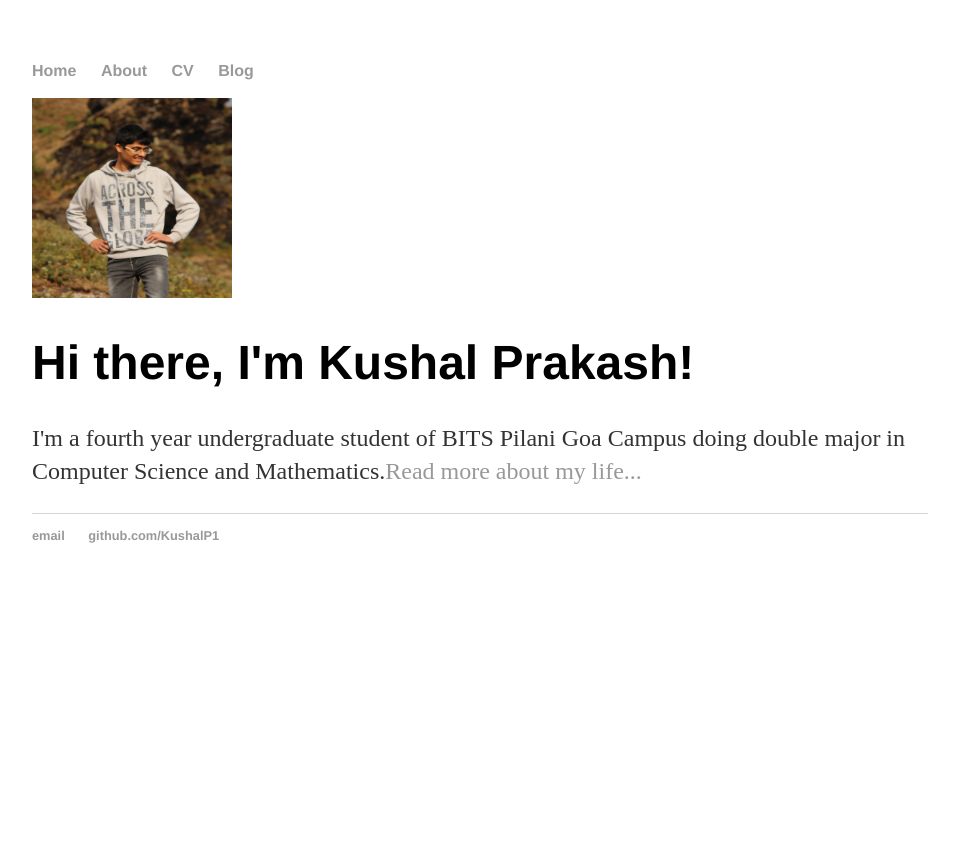
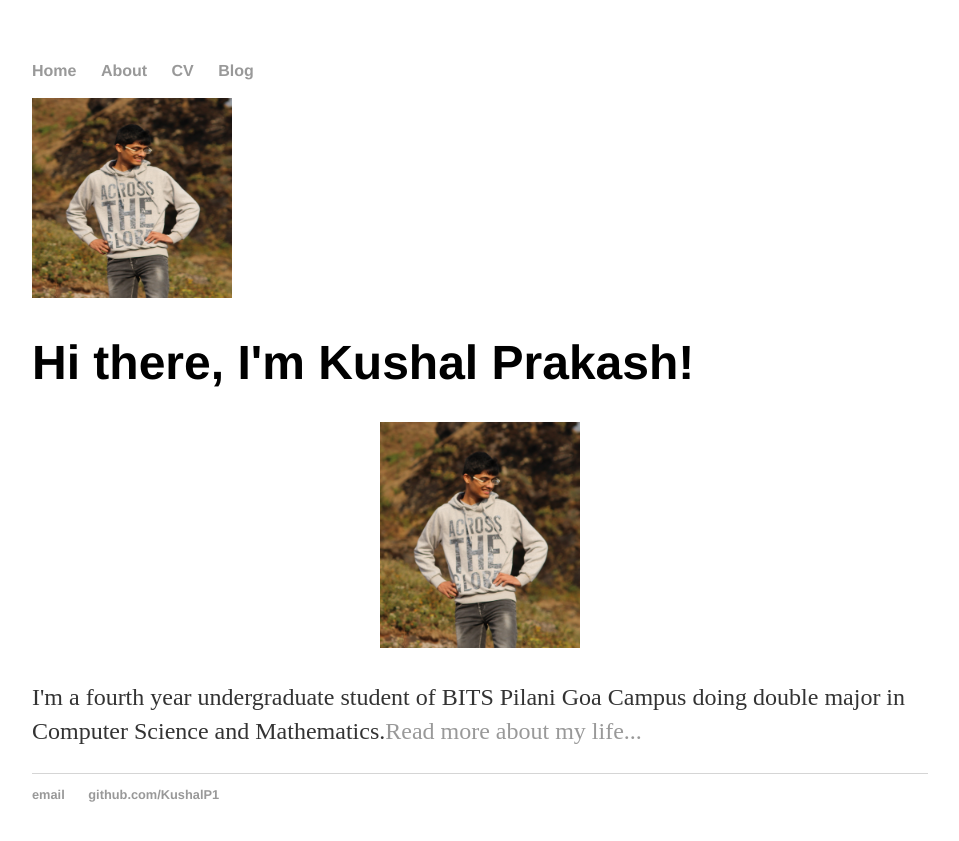
Before and after one commit to KushalP1/KushalP1.github.io, a Jekyll site: the page built from index.html, in a window 1280 px wide. Shown: the top 841 px of the page, without its empty margins (160-1119 px from the left). Built offline with Jekyll 4.4.1, drawn with Linux system fonts in a browser that asks for light colours.

Commit message:
Update index.html

```diff
--- a/index.html
+++ b/index.html
@@ -6,5 +6,6 @@ title: Kushal Prakash
 
 		<div class="blurb">
 			<h1>Hi there, I'm Kushal Prakash!</h1>
+			<p style="text-align:center;"><img src=/git.JPG width=200 height=226>
 			<p>I'm a fourth year undergraduate student of BITS Pilani Goa Campus doing double major in Computer Science and Mathematics.<a href="/about">Read more about my life...</a></p>
 		</div>
```
